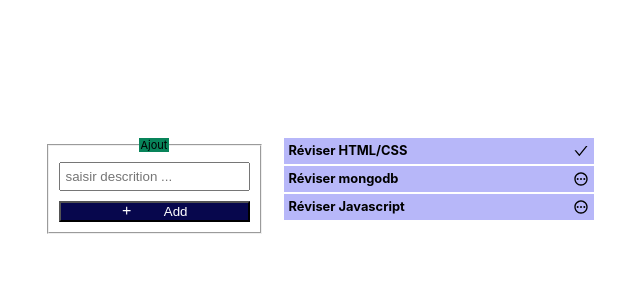
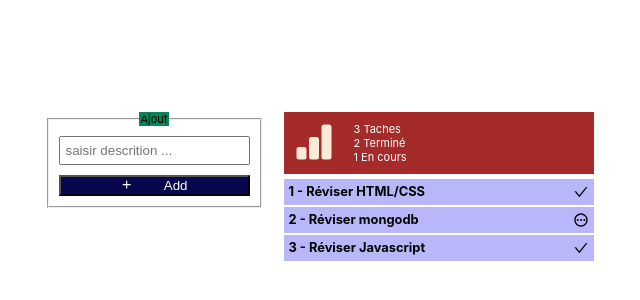
Before and after one commit to lamnaourm/atelier07dev202, a React (Create React App) app: page / in a window 1280 px wide. Shown: the part 214-514 px from the top of the page, without its empty margins (321-961 px from the left). Built offline with nearby package versions, Linux system fonts and the light colour scheme.

Commit message:
statistiques

```diff
--- a/src/App.css
+++ b/src/App.css
@@ -62,3 +62,15 @@
   gap: 20px;
   font-size: 11px;
 }
+.info {
+  background-color: brown;
+  color: white;
+  padding: 10px;
+  margin-bottom: 5px;
+  display: flex;
+  gap: 20px;
+}
+.info svg {
+  font-size: 40px;
+  color: antiquewhite;
+}
--- a/src/components/ToDoListApp.jsx
+++ b/src/components/ToDoListApp.jsx
@@ -1,13 +1,14 @@
 import React, { useState } from 'react'
 import { AiOutlineCheck } from 'react-icons/ai';
 import { MdOutlinePending, MdAdd } from 'react-icons/md';
+import { BsFillBarChartFill } from 'react-icons/bs';
 
 export default function ToDoListApp() {
 
     const [taches, setTaches] = useState([
         {desricption:'Réviser HTML/CSS', completed:true},
         {desricption:'Réviser mongodb', completed:false},
-        {desricption:'Réviser Javascript', completed:false}
+        {desricption:'Réviser Javascript', completed:true}
     ])
     const [task, setTask] = useState('');
 
@@ -15,7 +16,7 @@ export default function ToDoListApp() {
         if(task.trim()==='')
             alert('Description de tache vide');
         else
-            setTaches(taches => [...taches, {desricption:task, completed:true }]);
+            setTaches(taches => [...taches, {desricption:task, completed:false }]);
     }
 
   return (
@@ -27,15 +28,24 @@ export default function ToDoListApp() {
                 <button onClick={addTache}><MdAdd /> Add</button>
             </fieldset>
         </div>
-
+        <div>
+            <div className='info'>
+                <BsFillBarChartFill />
+                <div>
+                    {taches.length} Taches <br />
+                    {taches.filter(t => t.completed).length} Terminé <br />
+                    {taches.filter(t => !t.completed).length} En cours
+                </div>
+            </div>
             <div className='list-tasks'>
                 {taches.map((t, index) => <div key={index} className='task'>
-                <h3>{t.desricption}</h3>
+                    <h3>{index+1} - {t.desricption}</h3>
                     {
                         t.completed ? <AiOutlineCheck /> : <MdOutlinePending />
                     }
                 </div> )}
             </div>
         </div>
+    </div>
   )
 }
```
Lines whose indentation alone changed are shown as unchanged.
